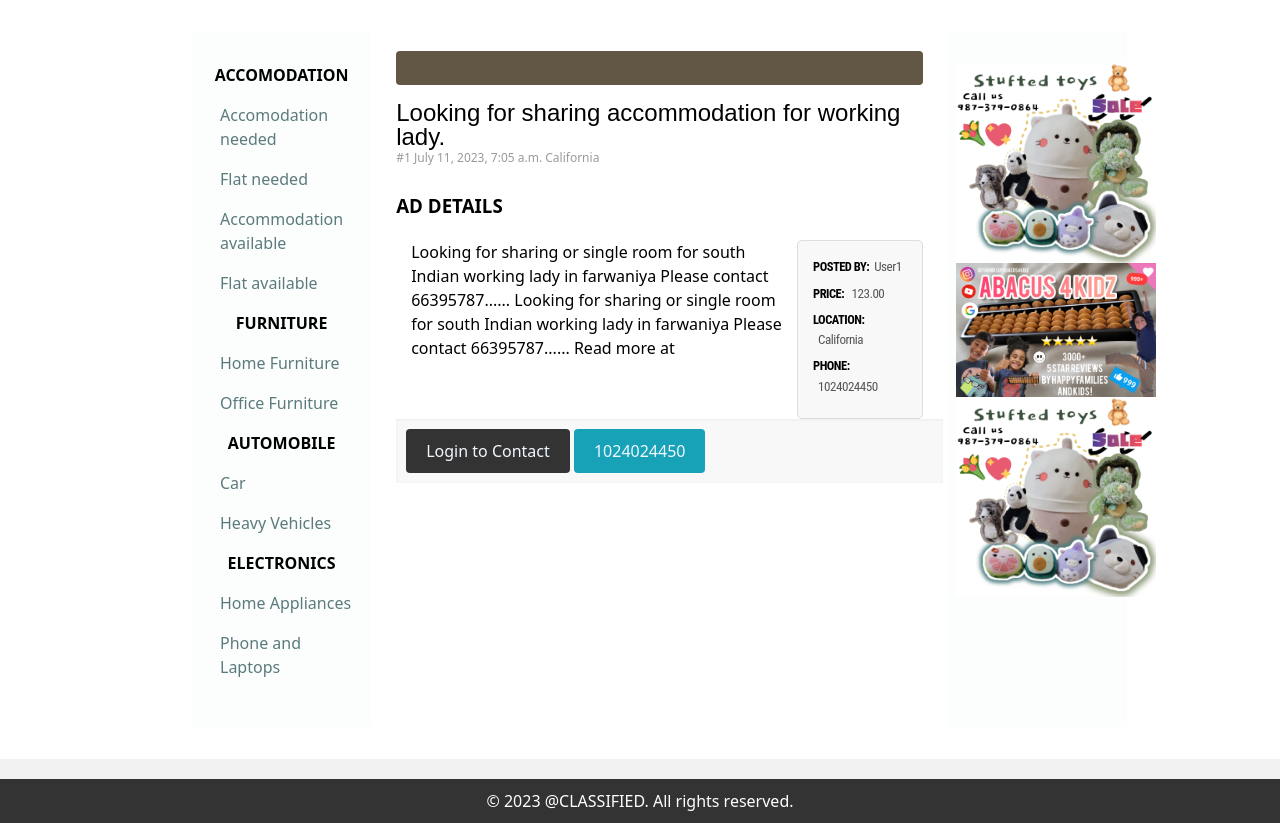
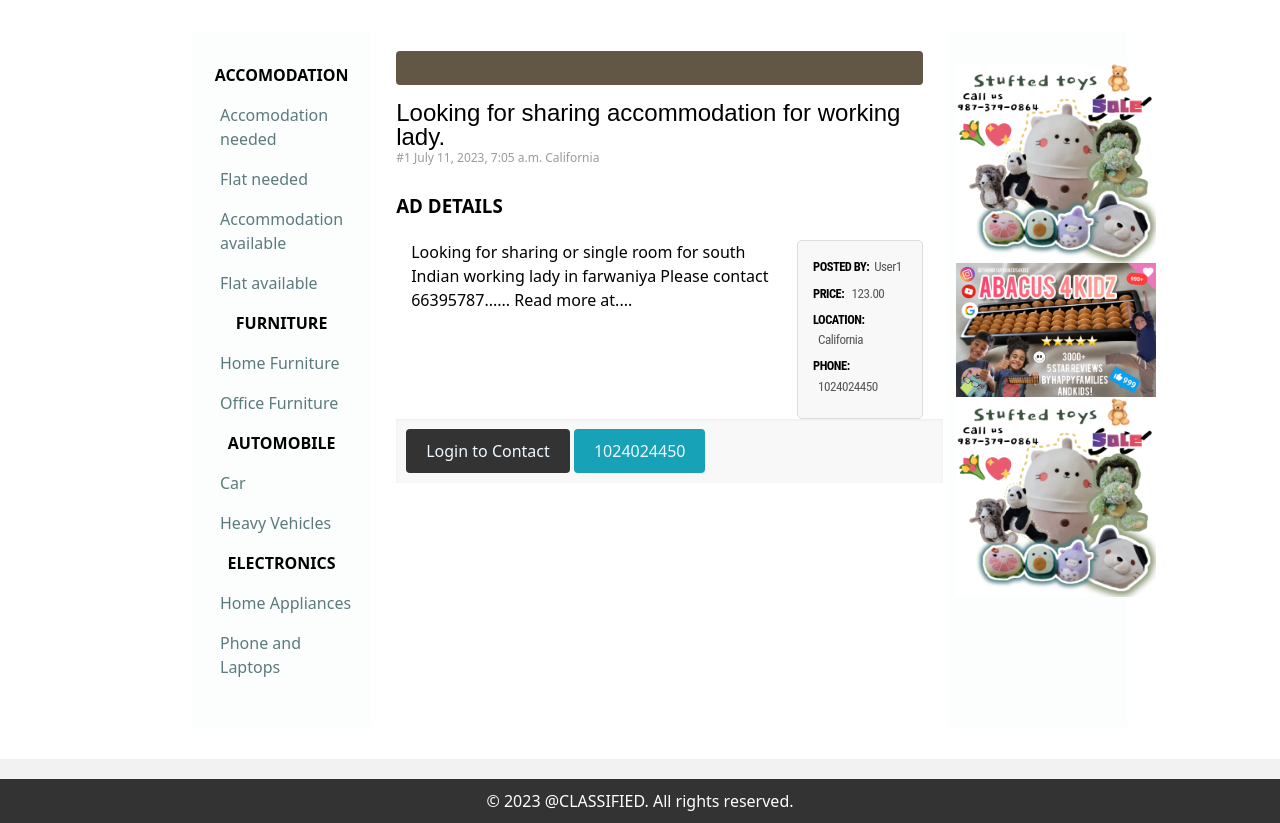
Before and after one commit to irfanariyaz/Django_project, a Django app: page /show/1/ in a window 1280 px wide. Shown: the part 72-895 px from the top of the page. Run offline with Django 4.2, Linux system fonts and the light colour scheme; data comes from the database, SQL or seed files in the repository; some libraries are stand-ins or nearby versions.

Commit message:
updated  show.html

```diff
--- a/login/templates/login/show.html
+++ b/login/templates/login/show.html
@@ -11,9 +11,8 @@
     </div>
     <h3>AD DETAILS</h3>
     <div class="details">
-        <p> {{classifield.description}} Looking for sharing or single room for south Indian working lady in farwaniya Please contact 66395787......
-
-            Read more at </p>
+        <p> {{classifield.description}}
+            Read more at.... </p>
         <div>
             <div class="details_right_box">
 
```
